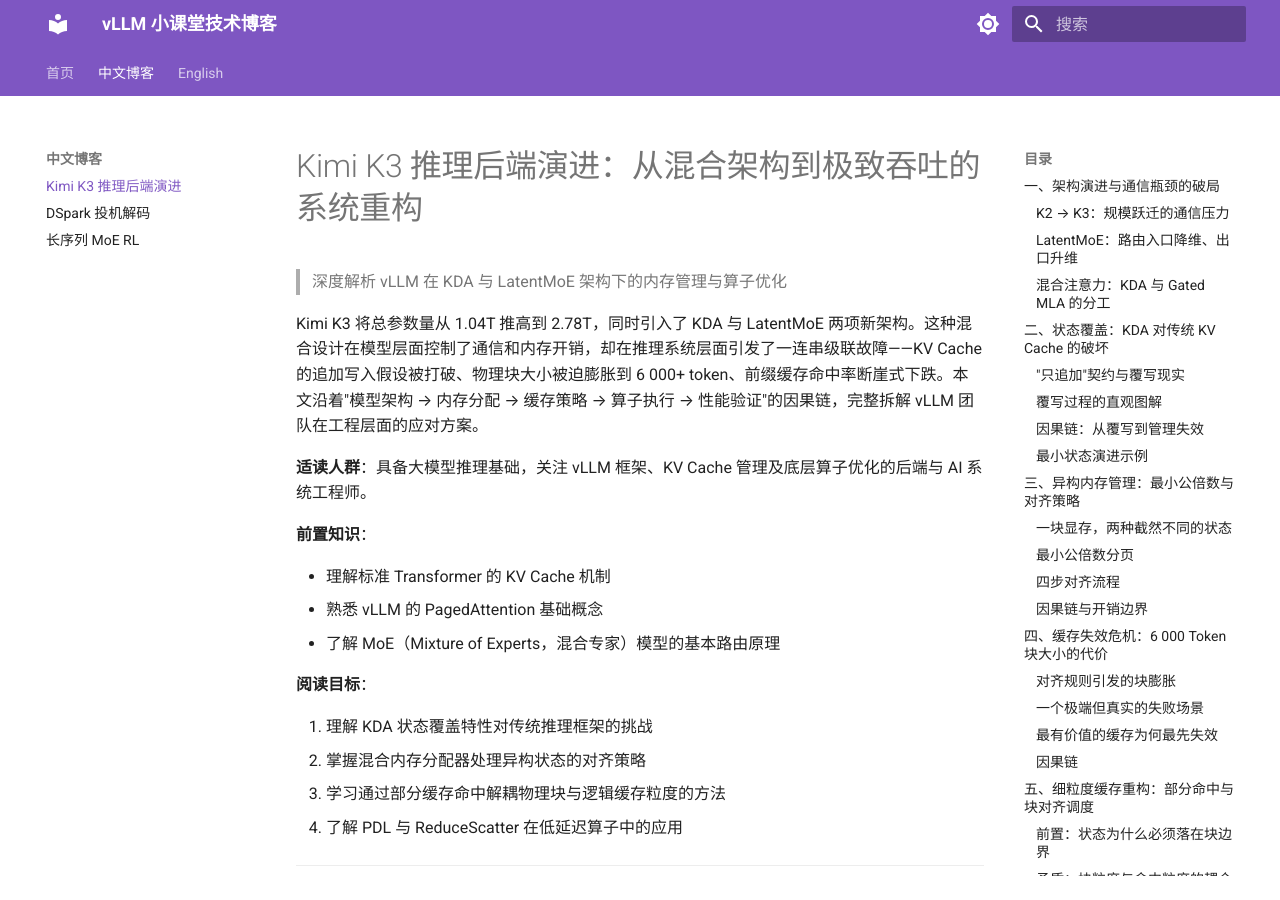
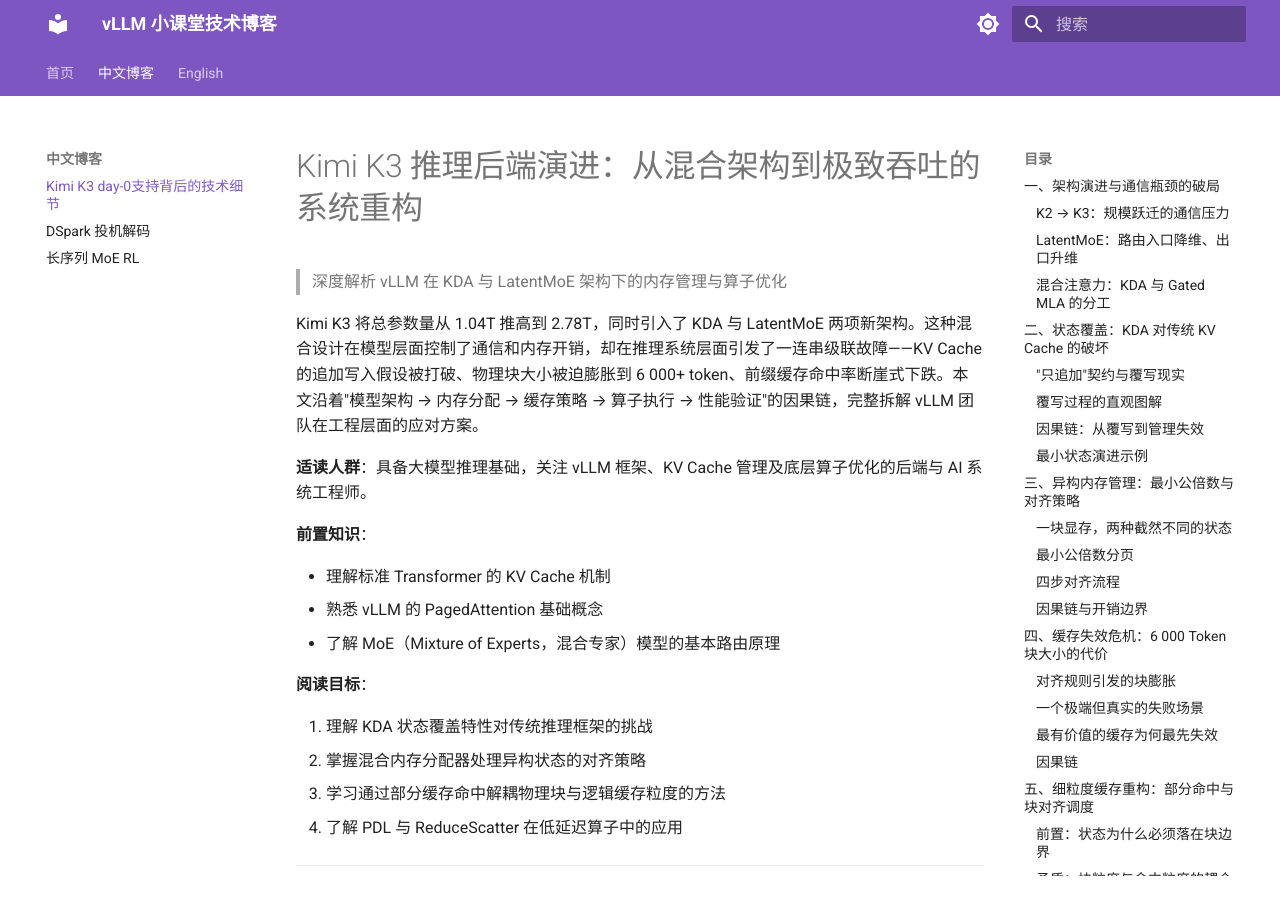
Before and after one commit to princepride/live-streaming-tools, an MkDocs documentation site: the page built from tech_blog_output/kimi_k3_vllm/final/blog.md, in a window 1280 px wide and 900 px high. Built offline with MkDocs 1.6.1 and Material for MkDocs 9.7.7, drawn with Linux system fonts in a browser that asks for light colours.

Commit message:
Update mkdocs.yml

```diff
--- a/mkdocs.yml
+++ b/mkdocs.yml
@@ -43,11 +43,11 @@
 nav:
   - 首页: index.md
   - 中文博客:
-      - Kimi K3 推理后端演进: kimi_k3_vllm/final/blog.md
+      - Kimi K3 day-0支持背后的技术细节: kimi_k3_vllm/final/blog.md
       - DSpark 投机解码: dspark_speculative_decoding/final/blog.md
       - 长序列 MoE RL: long_sequence_moe_rl/final/blog.md
   - English:
-      - Kimi K3 Inference Backend: kimi_k3_vllm/final/blog.en.md
+      - The technical details behind Kimi K3's Day-0 support: kimi_k3_vllm/final/blog.en.md
       - DSpark Speculative Decoding: dspark_speculative_decoding/final/blog.en.md
       - Long-Sequence MoE RL: long_sequence_moe_rl/final/blog.en.md
 
```
